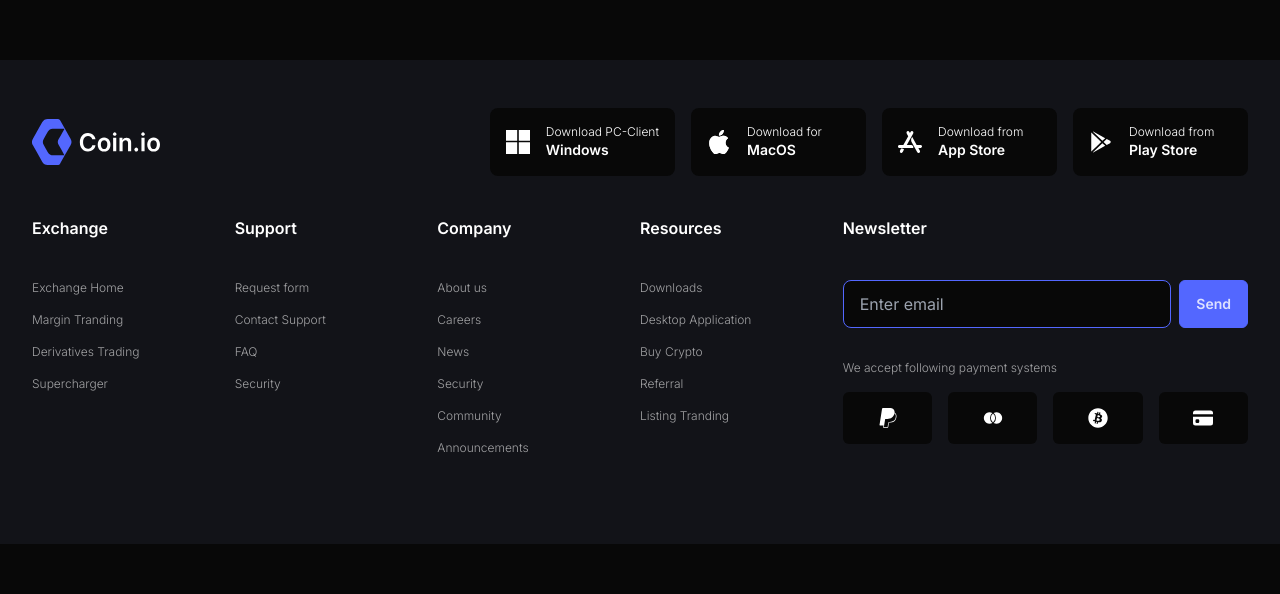
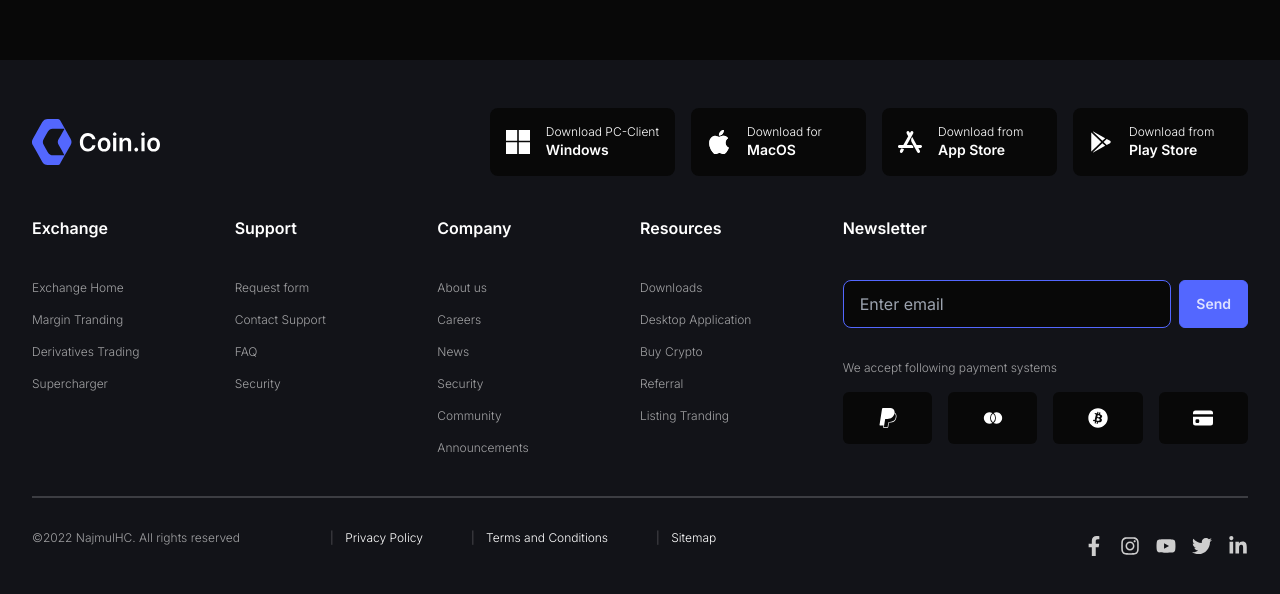
Before and after one commit to najmulhc/coin.io, a React (Create React App) app: page / in a window 1280 px wide. Shown: the part 812-1406 px from the top of the page. Before the commit the page ends 1356 px from the top, so only its background shows below. Built offline with nearby package versions, Linux system fonts and the light colour scheme.

Commit message:
footer complete

```diff
--- a/src/Components/Footer/Footer.js
+++ b/src/Components/Footer/Footer.js
@@ -1,12 +1,15 @@
 import React from "react";
+import FooterBottom from "./FooterBottom";
 import FooterNav from "./FooterNav";
 import FooterTop from "./FooterTop";
 const Footer = () => {
   return (
     <footer className="bg-neutral py-8 md:py-12 ">
-      <div className="container mx-auto md:px-8 px-2">
+      <div className="container mx-auto md:px-8  ">
         <FooterTop />
         <FooterNav />
+        <hr className="border opacity-20" />
+        <FooterBottom />
       </div>
     </footer>
   );
--- /dev/null
+++ b/src/Components/Footer/FooterBottom.js
@@ -0,0 +1,43 @@
+import React from "react";
+
+import { Link } from "react-router-dom";
+import {FaFacebookF, FaInstagram, FaYoutube, FaTwitter, FaLinkedinIn} from 'react-icons/fa'
+const FooterBottom = () => {
+  return (
+    <div className="md:flex md:justify-between md:items-center mx:auto mt-8 w-full">
+      <div className="md:flex justify-between items-center">
+        <Link
+          to="#"
+          className="text-white font-light block opacity-60 text-xs mb-4 md:text-left text-center min-w-[250px]"
+        >
+          ©2022 NajmulHC. All rights reserved
+        </Link>
+        <div className="flex justify-between items-center w-full ">
+          <Link
+            to="#"
+            className="text-white font-light block  text-xs mb-4 text-left md:ml-12"
+          >
+           <span className="opacity-30">|</span> <span className="md:ml-2 opacity-100">Privacy Policy</span>
+          </Link>
+          <Link
+            to="#"
+            className="text-white font-light block text-xs mb-4 text-left md:ml-12"
+          >
+             <span className="opacity-30">|</span>  <span className="md:ml-2">Terms and Conditions</span>
+          </Link>
+          <Link
+            to="#"
+            className="text-white font-light block text-xs mb-4 text-left md:ml-12"
+          >
+             <span className="opacity-30">|</span>  <span className="md:ml-2">Sitemap</span>
+          </Link>
+        </div>
+      </div>
+          <div className="text-center">
+              <h3 className="text-center w-full  flex gap-4 text-xl cursor-pointer "><FaFacebookF/> <FaInstagram/> <FaYoutube/> <FaTwitter/> <FaLinkedinIn/></h3>
+      </div>
+    </div>
+  );
+};
+
+export default FooterBottom;
--- a/src/Components/Footer/FooterTop.js
+++ b/src/Components/Footer/FooterTop.js
@@ -7,7 +7,7 @@ import { SiAppstore } from 'react-icons/si'
 import {IoLogoGooglePlaystore} from 'react-icons/io5'
 const FooterTop = () => {
   return (
-    <div className="flex justify-between items-center">
+    <div className="flex justify-between items-center max-w-sm md:max-w-full">
     <img src={logo} className="w-32" alt="" />
     <div className="flex justify-between items-center gap-2 md:gap-4">
       <DownloadFrom from="Download PC-Client" platform="Windows">
--- a/src/Components/Header/Header.js
+++ b/src/Components/Header/Header.js
@@ -12,13 +12,12 @@ const Header = () => {
   const menu = useSelector((state) => state.menu.value);
 
   return (
-    <header className="bg-neutral md:bg-base-100 sticky md:static top-0 ">
+    <header className="bg-neutral md:bg-base-100 sticky md:static top-0 z-50 ">
       <div className="container px-4 mx-auto py-4 flex justify-between items-center">
         <img src={Logo} className="w-20 md:w-28" alt="" />
         <Navbar />
         <div className="md:flex items-center hidden">
           <CurrencySelector />
-
           <AuthButtons />
         </div>
 
```
